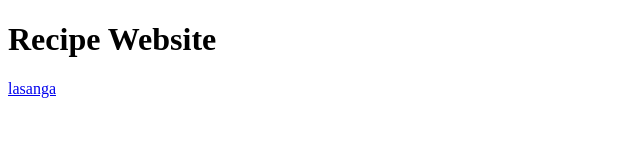
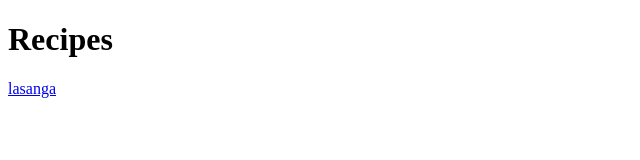
Before and after one commit to alextran101/recipe-website, a plain HTML site: page index.html in a window 1280 px wide. Shown: the whole page, without its empty margins (0-640 px from the left). Drawn offline with Linux system fonts and the light colour scheme.

Commit message:
Changed header to Recipes

```diff
--- a/index.html
+++ b/index.html
@@ -2,7 +2,7 @@
 <html lang = "en">
     <head>
         <meta charset= "UTF-8">
-        <h1>Recipe Website</h1>
+        <h1>Recipes</h1>
     </head>
     <body>
         <a href= "recipe book/lasagna.html">lasanga</a>
```
